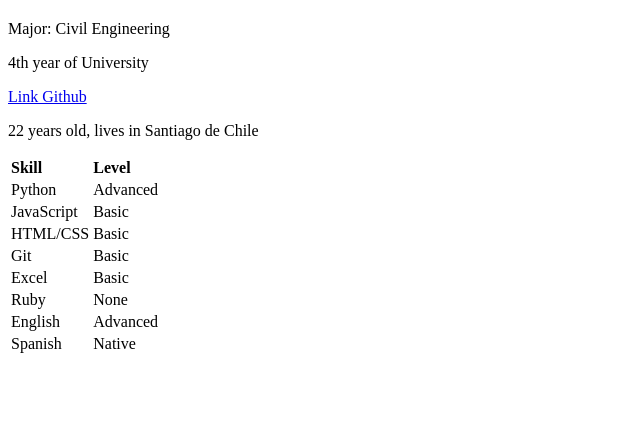
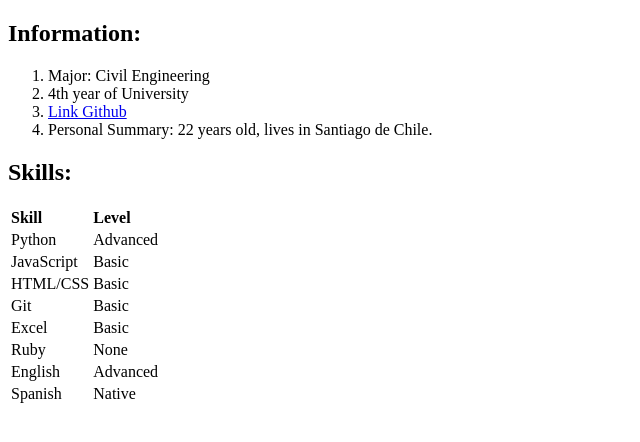
Before and after one commit to Graciau/graciau.hithub.io, a plain HTML site: page index.html in a window 1280 px wide. Shown: the part 60-502 px from the top of the page, without its empty margins (0-640 px from the left). Drawn offline with Linux system fonts and the light colour scheme.

Commit message:
fixed details

```diff
--- a/index.html
+++ b/index.html
@@ -7,10 +7,16 @@
 </head>
 <body>
     <h1><b>Maria Gracia Ureta </b></h1>
-    <p>Major: Civil Engineering</p>
-    <p>4th year of University</p>
-    <a href="https://github.com/Graciau/graciau.hithub.io.git"> Link Github </a>
-    <p>22 years old, lives in Santiago de Chile</p>
+    <h2>Information:</h2>
+
+    <ol>
+        <li>Major: Civil Engineering</li>
+        <li>4th year of University</li>
+        <li><a href="https://github.com/Graciau/graciau.hithub.io.git"> Link Github </a> </li>
+        <li>Personal Summary: 22 years old, lives in Santiago de Chile.</li>
+    </ol>
+    <h2>Skills: </h2>
+
 </body>
 <table>
     <tr>
```
